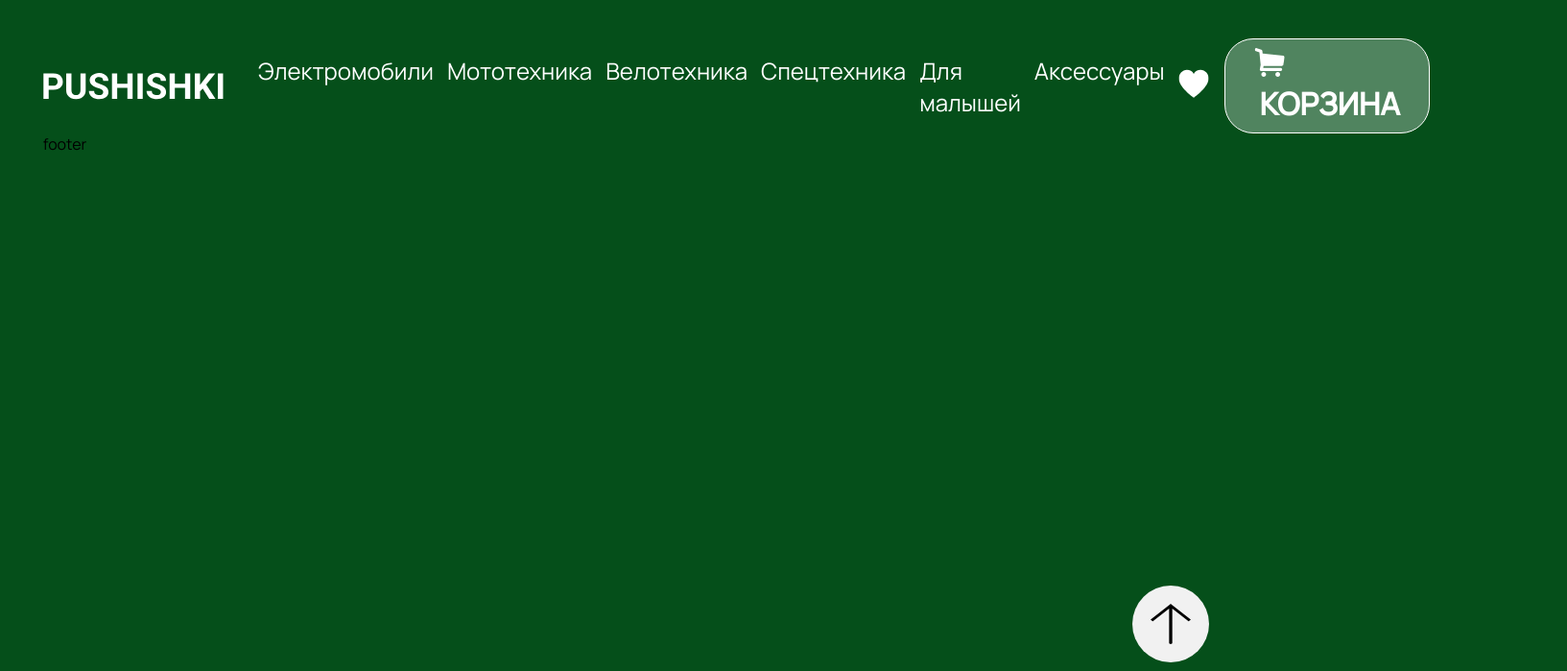
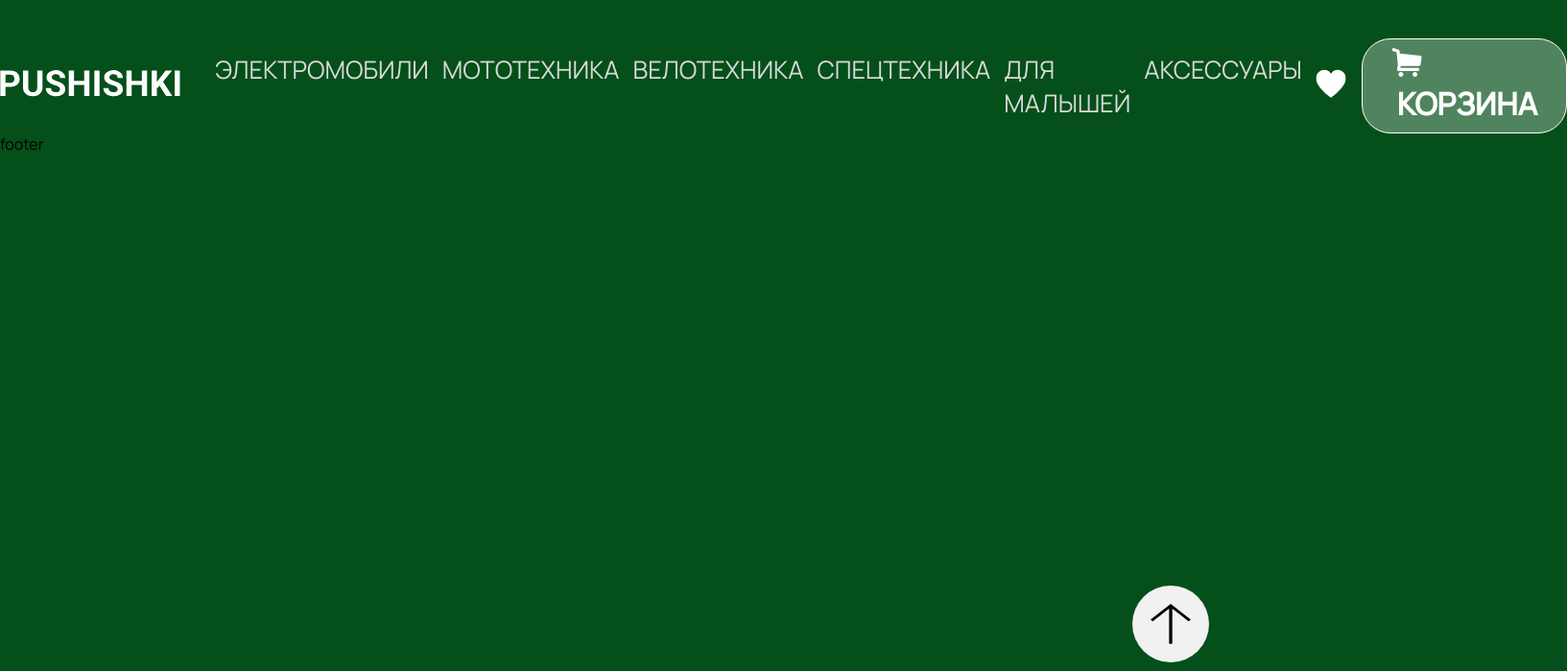
Before and after one commit to Zrossiz/pushishki_client, a Next.js app: page / in a window 1280 px wide. Shown: the top 699 px of the page at 96% size, 1633 px wide, since content can reach past the window. Built offline with nearby package versions, Linux system fonts and the light colour scheme.

Commit message:
feat: added logo hom link

```diff
--- a/src/components/CategoryNavigation/CategoryNavigation.module.scss
+++ b/src/components/CategoryNavigation/CategoryNavigation.module.scss
@@ -4,9 +4,10 @@
     }
 
     .link {
-        font-size: 24px;
+        font-size: 1.6rem;
         margin-right: 14px;
-        color: #fff;
+        color: #d9d9d9;
         font-weight: 400;
+        text-transform: uppercase;
     }
 }
--- a/src/layout/Header/Header.tsx
+++ b/src/layout/Header/Header.tsx
@@ -1,13 +1,16 @@
 import { CategoryNavigation, Navigation } from '@/components';
 import styles from './Header.module.scss';
 import Image from 'next/image';
+import Link from 'next/link';
 
 export const Header = () => {
     return (
         <header>
             <div className={styles.headerWrapper}>
                 <div className={styles.logoWrapper}>
-                    <Image src="/Logo.svg" width={188} height={42} alt="Логотип" />
+                    <Link href='/'>
+                        <Image src="/Logo.svg" width={188} height={42} alt="Логотип" />
+                    </Link>
                 </div>
                 <div className={styles.categoryNavWrapper}>
                     <CategoryNavigation />
--- a/src/layout/Layout.module.scss
+++ b/src/layout/Layout.module.scss
@@ -1,6 +1,6 @@
 .globalWrapper {
     max-width: 1780px;
-    margin: 0 3.5%;
+    margin: 0 auto;
 }
 
 .header {
--- a/src/styles/globals.css
+++ b/src/styles/globals.css
@@ -2,6 +2,7 @@ body {
     margin: 0;
     padding: 0;
     background-color: #054F1A;
+
 }
 
 ul {
```
